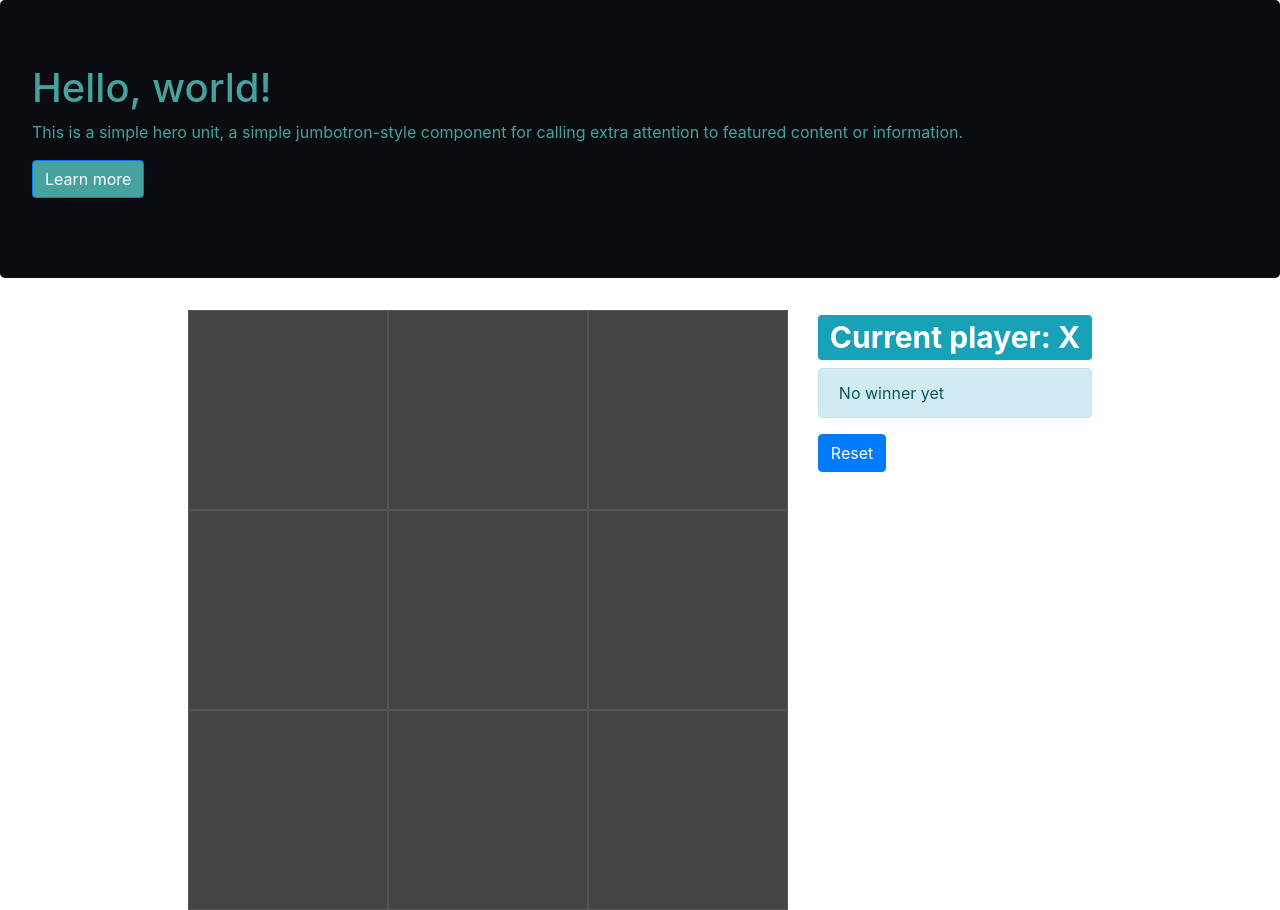
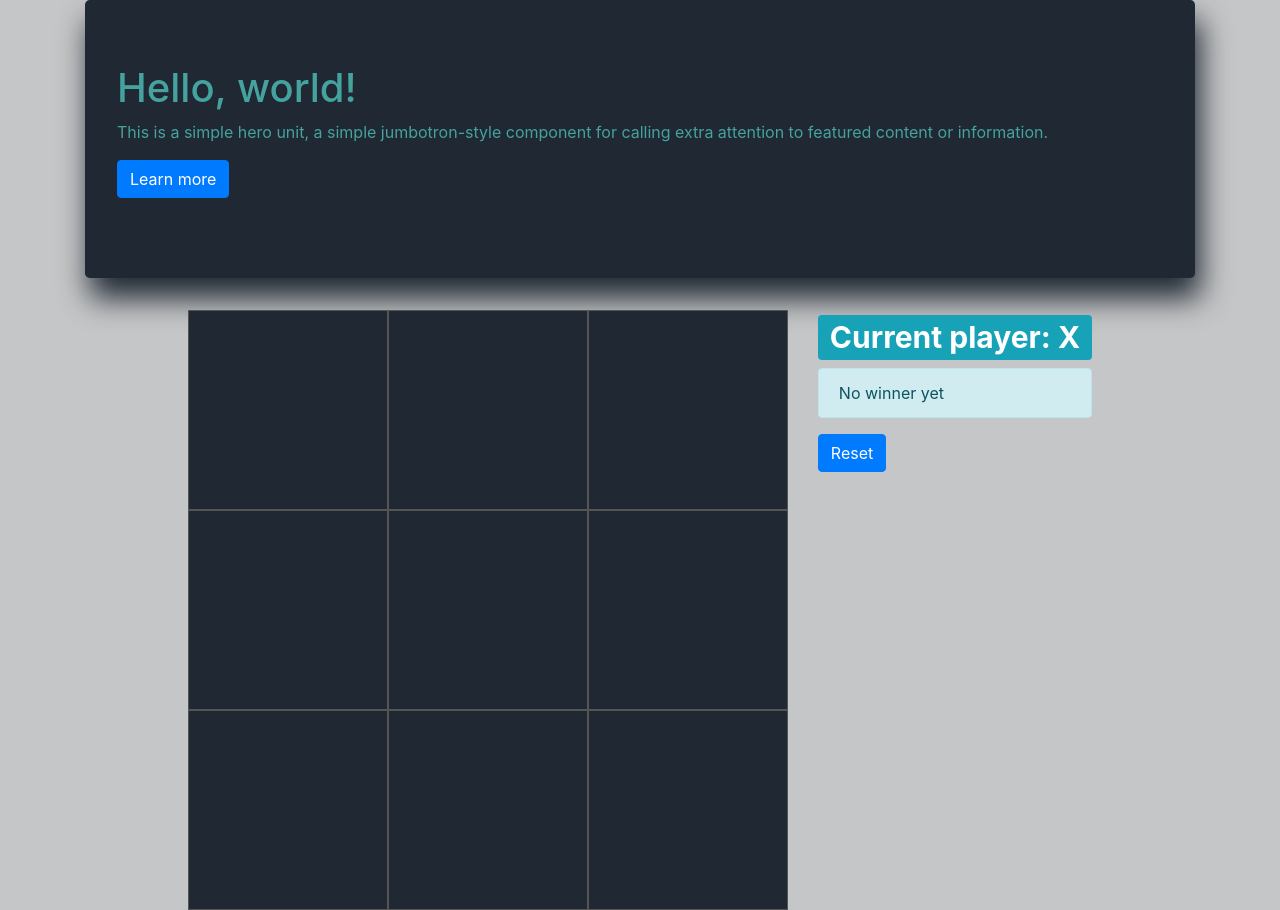
Before and after one commit to mbravo10/mbravo10.github.io, a React (Create React App) app: page / in a window 1280 px wide. Built offline with nearby package versions, Linux system fonts and the light colour scheme.

Commit message:
Adding styling to page

```diff
--- a/src/components/Gameboard.js
+++ b/src/components/Gameboard.js
@@ -4,8 +4,8 @@ import Square from "./Square";
 import Gamestatus from "./Gamestatus";
 import Gamewinner from "./Gamewinner";
 import Resetbutton from "./Resetbutton";
+import Winner from "./Logic";
 import "./styles/gameboard.css";
-import winner from "./Logic";
 
 export default class Gameboard extends React.Component {
   constructor(props) {
@@ -14,12 +14,13 @@ export default class Gameboard extends React.Component {
       value: Array(9).fill(null),
       isXsTurn: true,
       isDisabled: false,
+      isLoading: false,
     };
 
     this.baseState = this.state;
   }
 
-  componentDidUpdate(prevProps, prevState) {
+  componentDidUpdate(_, prevState) {
     if (prevState.value !== this.state.value) {
       return (
         <div className="game-board">
@@ -33,11 +34,15 @@ export default class Gameboard extends React.Component {
     this.setState(this.baseState);
   }
 
+  simulateNetworkResponse() {
+    return new Promise((resolve) => setTimeout(resolve, 1000));
+  }
+
   handleClick(i) {
     const square = this.state.value.slice();
     this.state.isXsTurn ? (square[i] = "X") : (square[i] = "O");
     this.setState({ value: square, isXsTurn: !this.state.isXsTurn });
-    if (winner(square)) this.setState({ isDisabled: true });
+    if (Winner(square)) this.setState({ isDisabled: true });
   }
 
   renderSquare(i, index) {
@@ -55,15 +60,22 @@ export default class Gameboard extends React.Component {
 
   render() {
     return (
-      <Container fluid="true">
-        <Jumbotron style={{ backgroundColor: "#0B0C10", color: "#45A29E" }}>
+      <body>
+        <Container>
+          <Jumbotron
+            style={{
+              backgroundColor: "#1f2833",
+              color: "#45A29E",
+              boxShadow: "5px 20px 30px #1f2833",
+            }}
+          >
             <h1>Hello, world!</h1>
             <p>
               This is a simple hero unit, a simple jumbotron-style component for
               calling extra attention to featured content or information.
             </p>
             <p>
-            <Button style={{ background: "#45A29E" }}>Learn more</Button>
+              <Button>Learn more</Button>
             </p>
           </Jumbotron>
           <Row className="justify-content-md-center">
@@ -83,6 +95,7 @@ export default class Gameboard extends React.Component {
             </Row>
           </Row>
         </Container>
+      </body>
     );
   }
 }
--- a/src/components/Gamewinner.js
+++ b/src/components/Gamewinner.js
@@ -3,9 +3,9 @@ import Winner from "./Logic";
 
 export default function Gamewinner(props) {
   return (
-    <Alert variant="info">
+    <Alert variant={Winner(props.values) ? "success" : "info"}>
       {Winner(props.values)
-        ? `Winner is ${Winner(props.values)}`
+        ? `Congratulations player ${Winner(props.values)}!`
         : "No winner yet"}
     </Alert>
   );
--- a/src/components/Resetbutton.js
+++ b/src/components/Resetbutton.js
@@ -9,7 +9,13 @@ export default function ResetButton(props) {
 
   return (
     <>
-      <Button as="input" type="reset" value="Reset" onClick={handleShow} />
+      <Button
+        as="input"
+        type="reset"
+        value="Reset"
+        disabled={show}
+        onClick={handleShow}
+      />
       <Modal show={show} onHide={handleClose}>
         <Modal.Body>Are you sure you want to reset?</Modal.Body>
         <Modal.Footer>
--- a/src/components/styles/gameboard.css
+++ b/src/components/styles/gameboard.css
@@ -1,12 +1,19 @@
 .game-board {
     display: grid;
+
     grid-template-rows: 200px 200px 200px;
     grid-template-columns: 200px 200px 200px;
 }
 
 .box {
-    background: #444;
+    background: #1f2833;
     border: 1px solid #555;
     text-align: center;
     font-size: xx-large;
+    color:#45A29E;
 }
+
+body{
+    background: #c5c6c7;
+
+}
```
Lines whose indentation alone changed are shown as unchanged.
